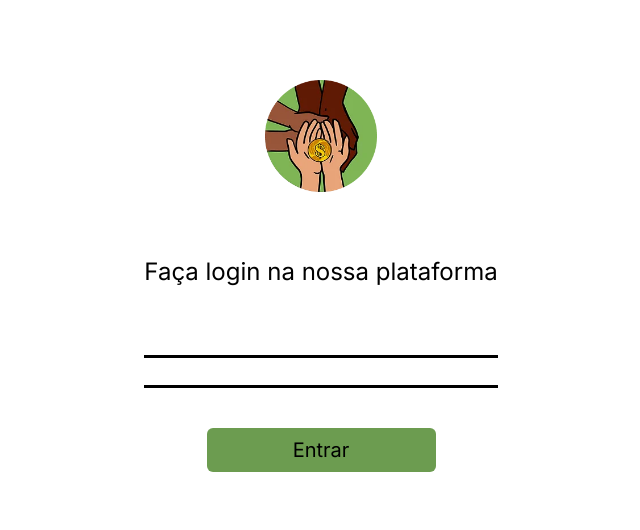
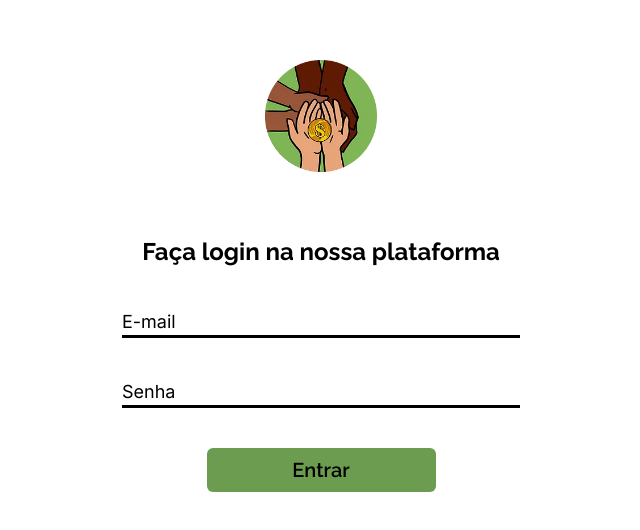
Before and after one commit to vitor0p9f/Front-End-Mercado-Solidario, a Next.js app: page / in a window 1280 px wide. Shown: the part 124-654 px from the top of the page, without its empty margins (319-959 px from the left). Built offline with nearby package versions, Linux system fonts and the light colour scheme.

Commit message:
style(src/app/page.tsx): finalizando a estilização da página de Sign-in
Adicionando as fontes, criando o botão do formulário e modificando os parâmetros do componente de
input para assegurar o funcionamento.

```diff
--- a/src/app/page.tsx
+++ b/src/app/page.tsx
@@ -1,3 +1,4 @@
+import { ralewayBold, ralewaySemiBold } from "@/Assets/Fonts";
 import { InputComponent } from "@/Components/Input";
 
 export default function Home() {
@@ -19,31 +20,39 @@ export default function Home() {
         flex
         flex-col
         items-center
-        justify-center mt-16"
+        justify-center
+        mt-16
+        w-[24.875rem]
+        "
       >
-        <h2 className="text-black
-        text-2xl"
+        <h2 className={`${ralewayBold.className} text-black
+        text-2xl `}
         >
           Faça login na nossa plataforma
         </h2>
 
         <div data-element-name="Fields container"
           className="mt-10 w-full">
+          <InputComponent labelName="E-mail" inputType="email" />
 
-          <InputComponent labelTitle="E-mail" />
-
-          <InputComponent labelTitle="Senha" className="mt-8" />
+          <InputComponent labelName="Senha" divStyle="mt-10" inputType="password" />
         </div>
 
-        <button className="py-2
-          text-black mt-10 w-[14.313rem]
+        <button className={`
+          ${ralewaySemiBold.className}
+          py-2
+          text-black
+          mt-10
+          w-[14.313rem]
           bg-HighLight
           rounded-md
-          text-xl"
+          text-xl
+          hover:bg-Hover
+        `}
         >
           Entrar
         </button>
       </form>
-    </div>
+    </div >
   )
 }
```
